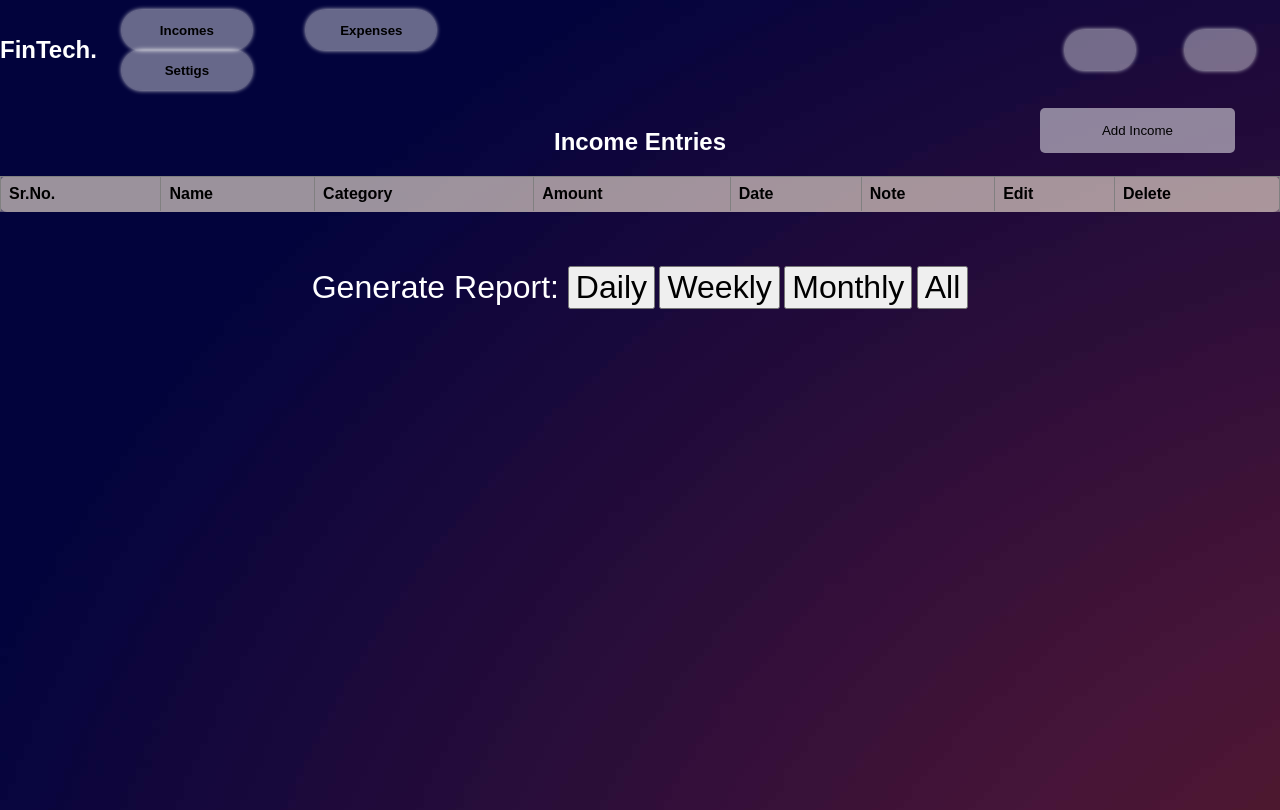
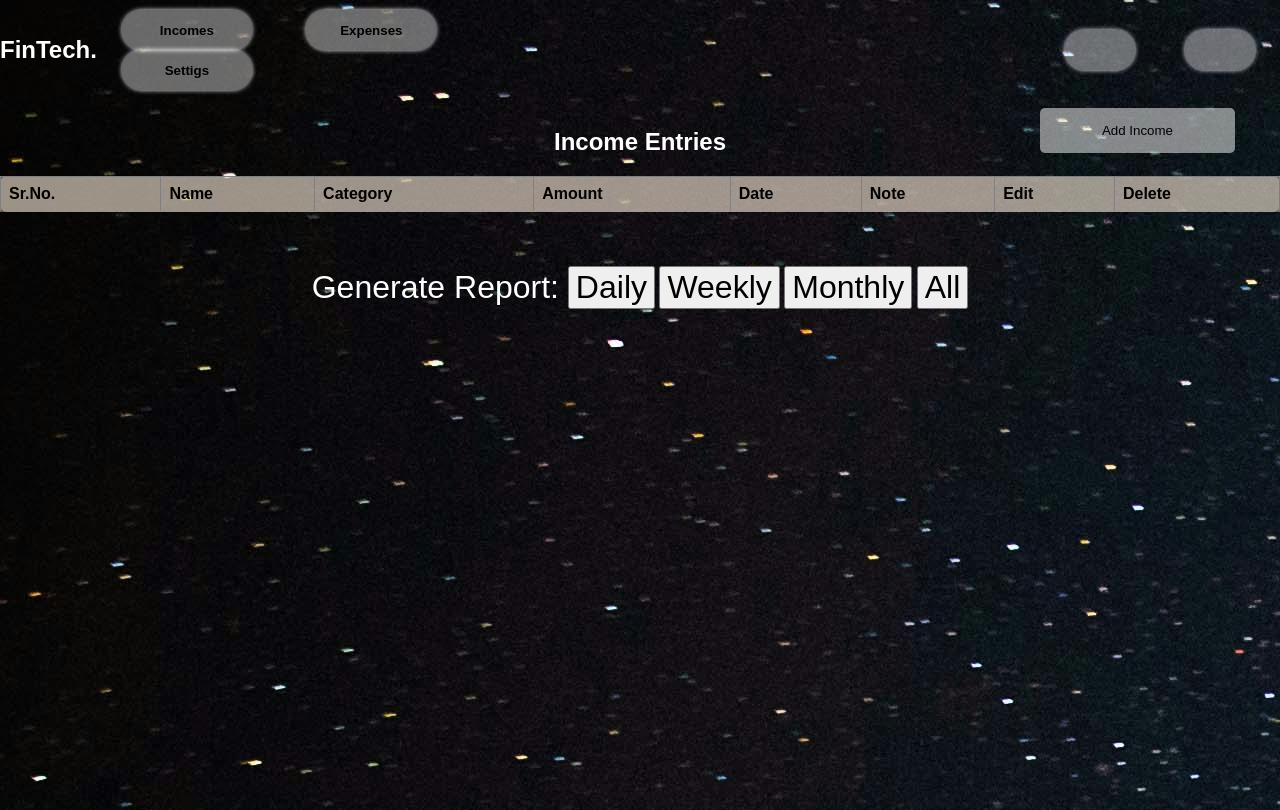
Before and after one commit to amulya195/finance_tracker, a Django app: page /incomes in a window 1280 px wide. Run offline with Django 4.2, Linux system fonts and the light colour scheme; a user stored in the database is signed in; data comes from the database, SQL or seed files in the repository; both versions use the stored data as it was after the commit; lists and menus that the app fills with data are empty.

Commit message:
updated webpage background.

```diff
--- a/assets/css/dashboard.css
+++ b/assets/css/dashboard.css
@@ -2,7 +2,7 @@ body {
     font-family: Arial, sans-serif;
     margin: 0;
     padding: 0;
-    background: url(dark-gradient.jpg);
+    background: url(milky.jpg);
 }
 
 header {
--- a/assets/css/expense.css
+++ b/assets/css/expense.css
@@ -3,7 +3,7 @@ body{
     justify-content: center;
     align-items: center; */
     min-height: 100vh;
-    background: url(dark-gradient.jpg);
+    background: url(milky.jpg);
 }
 /* styles.css */
 
--- a/assets/css/income.css
+++ b/assets/css/income.css
@@ -3,7 +3,7 @@ body{
     justify-content: center;
     align-items: center; */
     min-height: 100vh;
-    background: url(dark-gradient.jpg);
+    background: url(milky.jpg);
 }
 /* styles.css */
 
--- a/assets/css/nav.css
+++ b/assets/css/nav.css
@@ -2,7 +2,7 @@ body {
     font-family: Arial, sans-serif;
     margin: 0;
     padding: 0;
-    background: url(dark-gradient.jpg);
+    background: url(milky.jpg);
 }
 
 .nav
--- a/assets/css/profile.css
+++ b/assets/css/profile.css
@@ -2,7 +2,7 @@ body {
     font-family: Arial, sans-serif;
     margin: 0;
     padding: 0;
-    background: url(dark-gradient.jpg);
+    background: url(milky.jpg);
 }
 
 .nav
--- a/assets/css/setting.css
+++ b/assets/css/setting.css
@@ -2,7 +2,7 @@ body {
     font-family: Arial, sans-serif;
     margin: 0;
     padding: 0;
-    background: url(dark-gradient.jpg);
+    background: url(milky.jpg);
 }
 
 .nav
--- a/assets/css/styles.css
+++ b/assets/css/styles.css
@@ -8,7 +8,7 @@
     font-family: 'Poppins', sans-serif;
 }
 body{
-    background: url("dark-gradient.jpg");
+    background: url("milky.jpg");
     background-size: cover;
     background-repeat: no-repeat;
     background-attachment: fixed;
--- a/static/css/dashboard.css
+++ b/static/css/dashboard.css
@@ -2,7 +2,7 @@ body {
     font-family: Arial, sans-serif;
     margin: 0;
     padding: 0;
-    background: url(dark-gradient.jpg);
+    background: url(milky.jpg);
 }
 
 header {
--- a/static/css/expense.css
+++ b/static/css/expense.css
@@ -3,7 +3,7 @@ body{
     justify-content: center;
     align-items: center; */
     min-height: 100vh;
-    background: url(dark-gradient.jpg);
+    background: url(milky.jpg);
 }
 /* styles.css */
 
--- a/static/css/income.css
+++ b/static/css/income.css
@@ -3,7 +3,7 @@ body{
     justify-content: center;
     align-items: center; */
     min-height: 100vh;
-    background: url(dark-gradient.jpg);
+    background: url(milky.jpg);
 }
 /* styles.css */
 
--- a/static/css/nav.css
+++ b/static/css/nav.css
@@ -2,7 +2,7 @@ body {
     font-family: Arial, sans-serif;
     margin: 0;
     padding: 0;
-    background: url(dark-gradient.jpg);
+    background: url(milky.jpg);
 }
 
 .nav
--- a/static/css/profile.css
+++ b/static/css/profile.css
@@ -2,7 +2,7 @@ body {
     font-family: Arial, sans-serif;
     margin: 0;
     padding: 0;
-    background: url(dark-gradient.jpg);
+    background: url(milky.jpg);
 }
 
 .nav
--- a/static/css/setting.css
+++ b/static/css/setting.css
@@ -2,7 +2,7 @@ body {
     font-family: Arial, sans-serif;
     margin: 0;
     padding: 0;
-    background: url(dark-gradient.jpg);
+    background: url(milky.jpg);
 }
 
 .nav
--- a/static/css/styles.css
+++ b/static/css/styles.css
@@ -8,7 +8,7 @@
     font-family: 'Poppins', sans-serif;
 }
 body{
-    background: url("dark-gradient.jpg");
+    background: url("milky.jpg");
     background-size: cover;
     background-repeat: no-repeat;
     background-attachment: fixed;
```
Also changed, not shown: assets/css/milky.jpg (added), db.sqlite3, static/css/milky.jpg (added).
